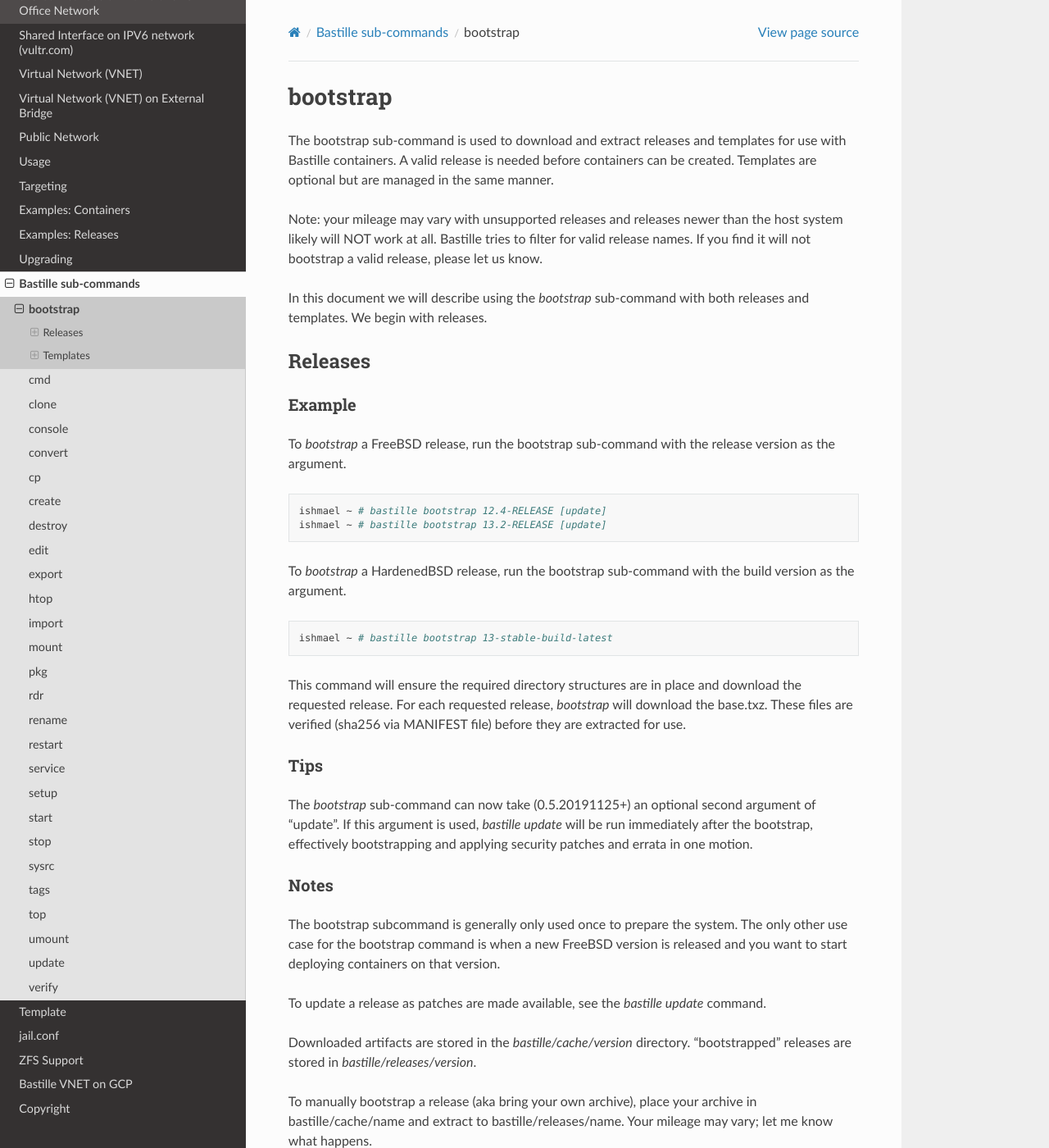
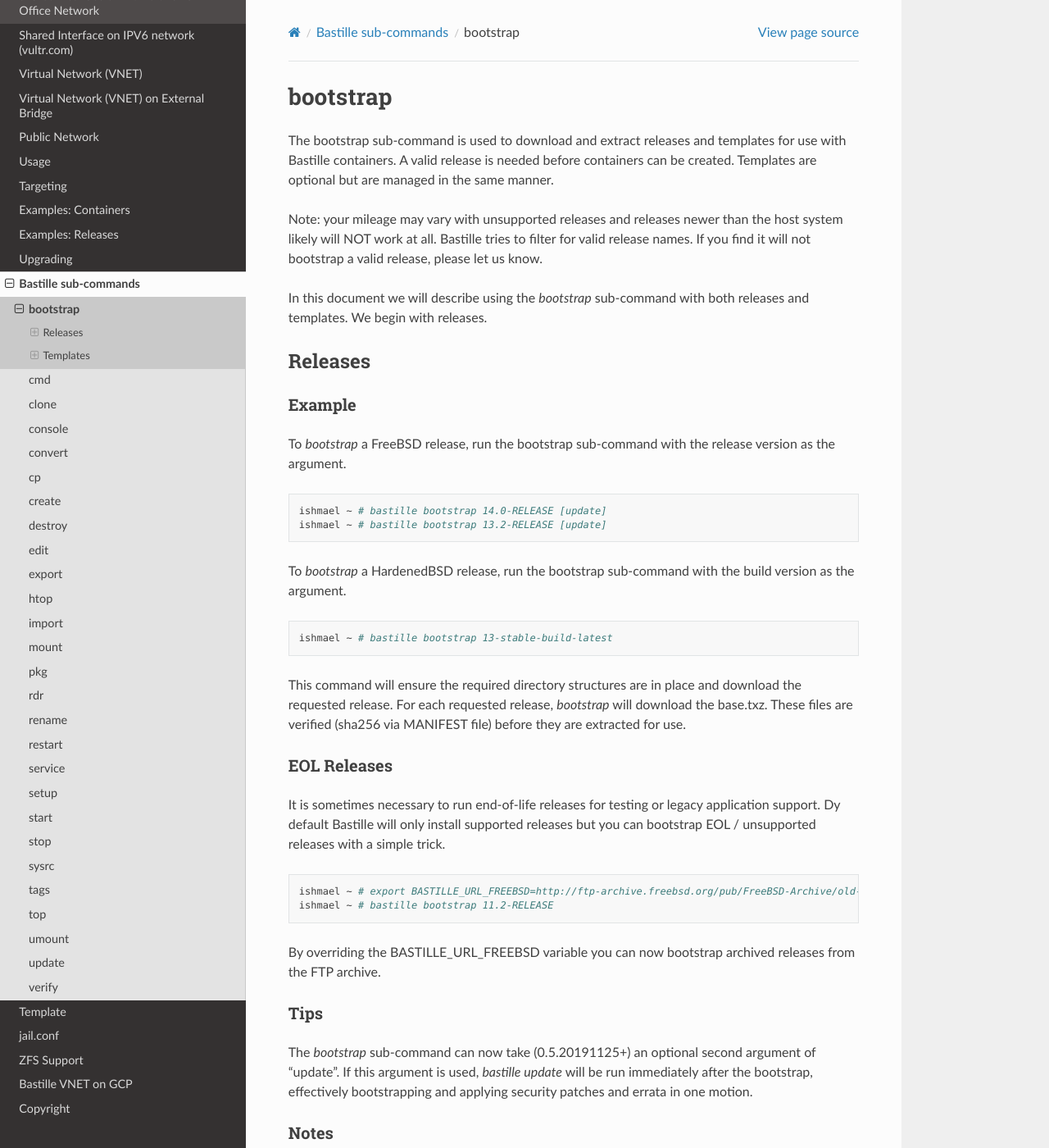
Before and after one commit to BastilleBSD/bastille, a Sphinx documentation site: the page built from docs/chapters/subcommands/bootstrap.rst, in a window 1280 px wide and 1400 px high. Shown: the whole window at 82% size. Built offline with Sphinx 7.4.7 and the Read the Docs theme 2.0.0, drawn with Linux system fonts in a browser that asks for light colours; pages that are not in the unit, such as notebooks, are missing from menus.

Commit message:
initial support & docs to bootstrap EOL releases

```diff
--- a/docs/chapters/subcommands/bootstrap.rst
+++ b/docs/chapters/subcommands/bootstrap.rst
@@ -27,7 +27,7 @@ release version as the argument.
 
 .. code-block:: shell
 
-  ishmael ~ # bastille bootstrap 12.4-RELEASE [update]
+  ishmael ~ # bastille bootstrap 14.0-RELEASE [update]
   ishmael ~ # bastille bootstrap 13.2-RELEASE [update]
 
 To `bootstrap` a HardenedBSD release, run the bootstrap sub-command with the
@@ -42,6 +42,21 @@ This command will ensure the required directory structures are in place and
 download the requested release. For each requested release, `bootstrap` will
 download the base.txz. These files are verified (sha256 via MANIFEST file)
 before they are extracted for use.
+
+EOL Releases
+------------
+
+It is sometimes necessary to run end-of-life releases for testing or legacy
+application support. Dy default Bastille will only install supported releases
+but you can bootstrap EOL / unsupported releases with a simple trick.
+
+.. code-block:: shell
+
+   ishmael ~ # export BASTILLE_URL_FREEBSD=http://ftp-archive.freebsd.org/pub/FreeBSD-Archive/old-releases/
+   ishmael ~ # bastille bootstrap 11.2-RELEASE
+
+By overriding the BASTILLE_URL_FREEBSD variable you can now bootstrap archived
+releases from the FTP archive.
 
 Tips
 ----
```
Also changed, not shown: 1 other file.
